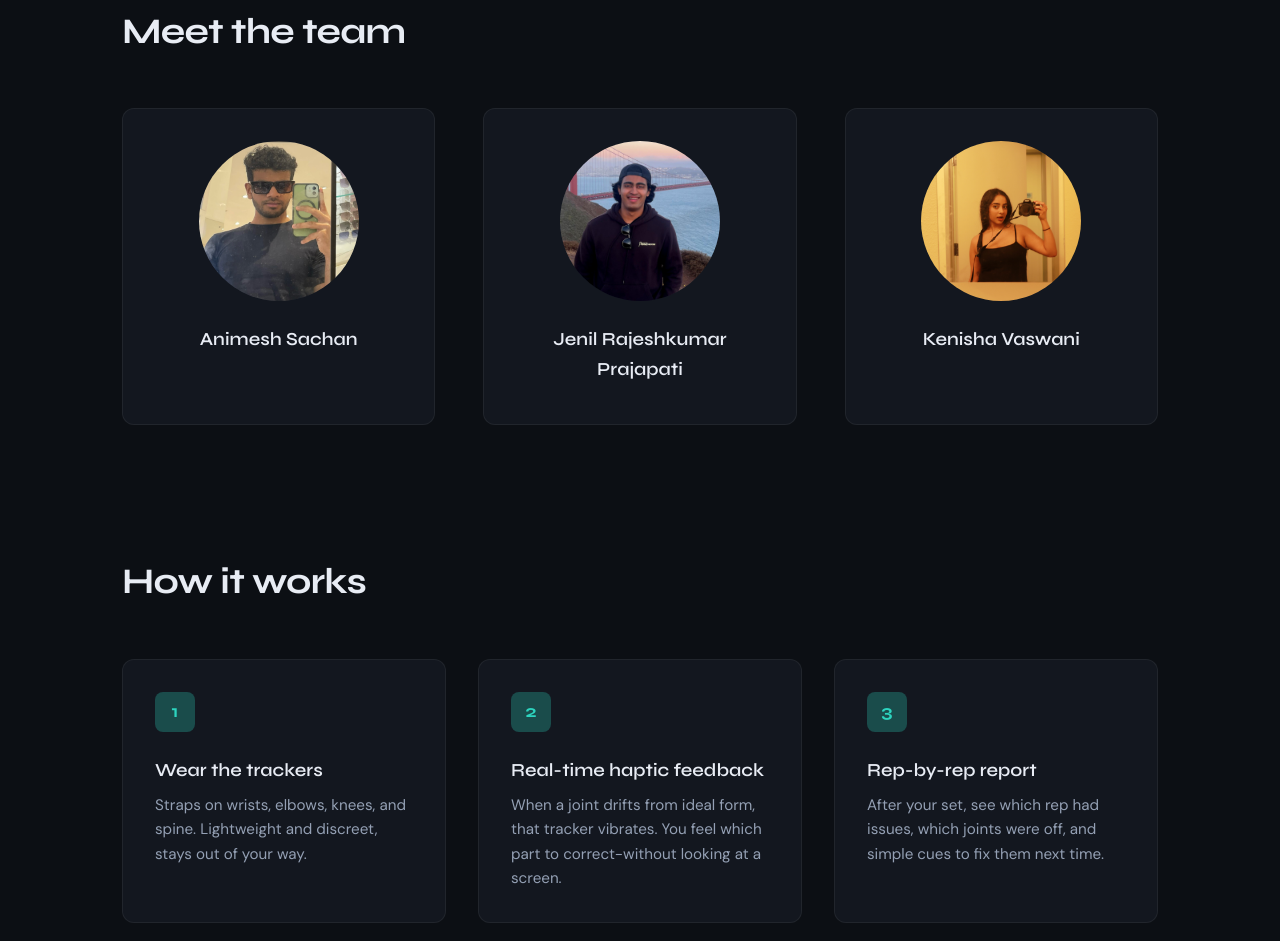
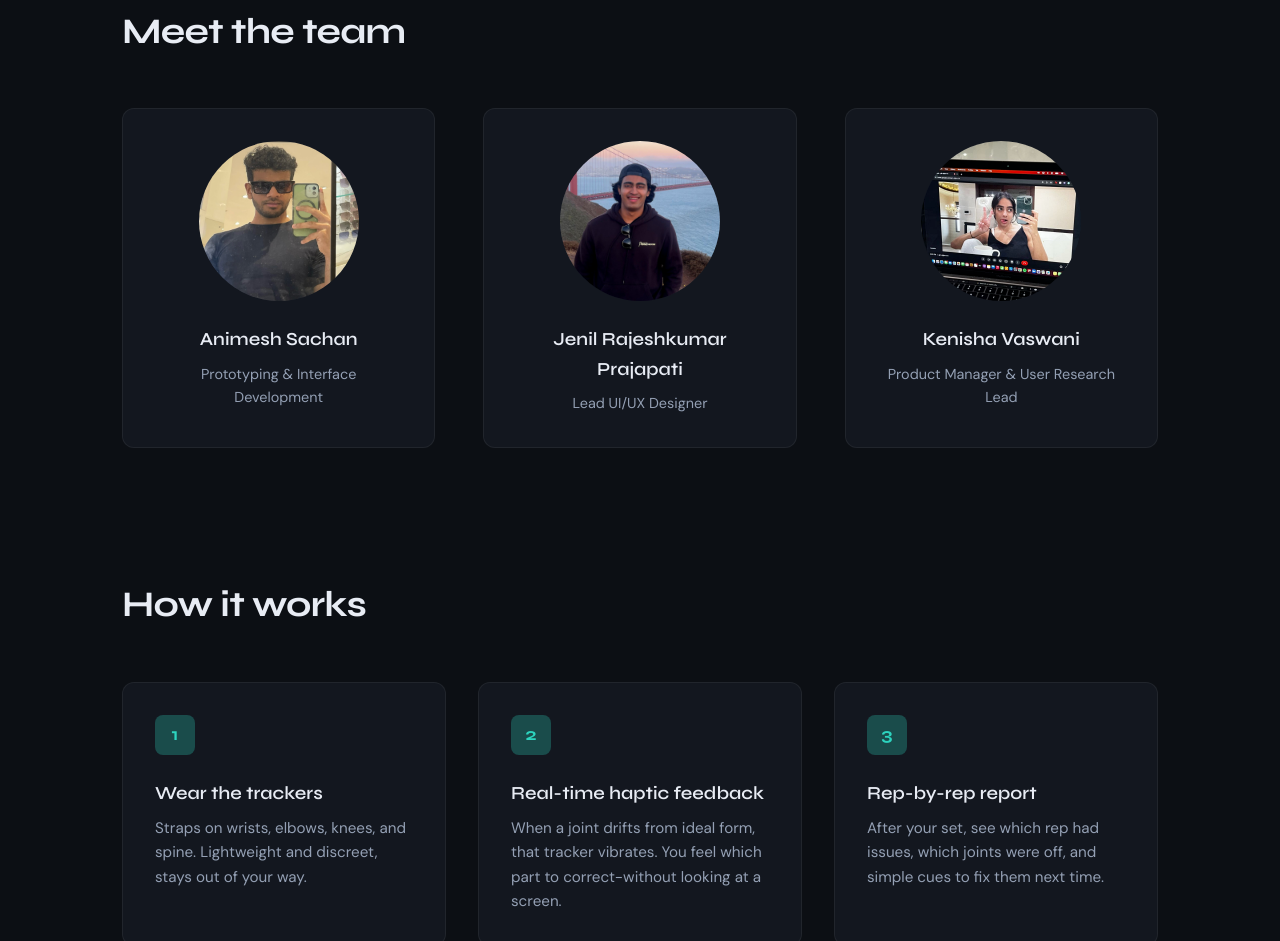
Before and after one commit to theanimated01/InForm, a plain HTML site: page index.html in a window 1280 px wide. Shown: the part 973-1914 px from the top of the page. Drawn offline with Linux system fonts and the light colour scheme.

Commit message:
user roles

```diff
--- a/index.html
+++ b/index.html
@@ -56,14 +56,17 @@
         <article class="team-card">
           <div class="team-photo"><img src="images/as.jpg" alt="Animesh Sachan" /></div>
           <h3 class="team-name">Animesh Sachan</h3>
+          <p class="team-role">Prototyping & Interface Development</p>
         </article>
         <article class="team-card">
           <div class="team-photo"><img src="images/jp.jpeg" alt="Jenil Rajeshkumar Prajapati" /></div>
           <h3 class="team-name">Jenil Rajeshkumar Prajapati</h3>
+          <p class="team-role">Lead UI/UX Designer</p>
         </article>
         <article class="team-card">
-          <div class="team-photo"><img src="images/kv.jpg" alt="Kenisha Vaswani" /></div>
+          <div class="team-photo"><img src="images/kv.png" alt="Kenisha Vaswani" /></div>
           <h3 class="team-name">Kenisha Vaswani</h3>
+          <p class="team-role">Product Manager & User Research Lead</p>
         </article>
       </div>
     </section>
```
Also changed, not shown: images/kv.jpg (deleted), images/kv.png (added).
